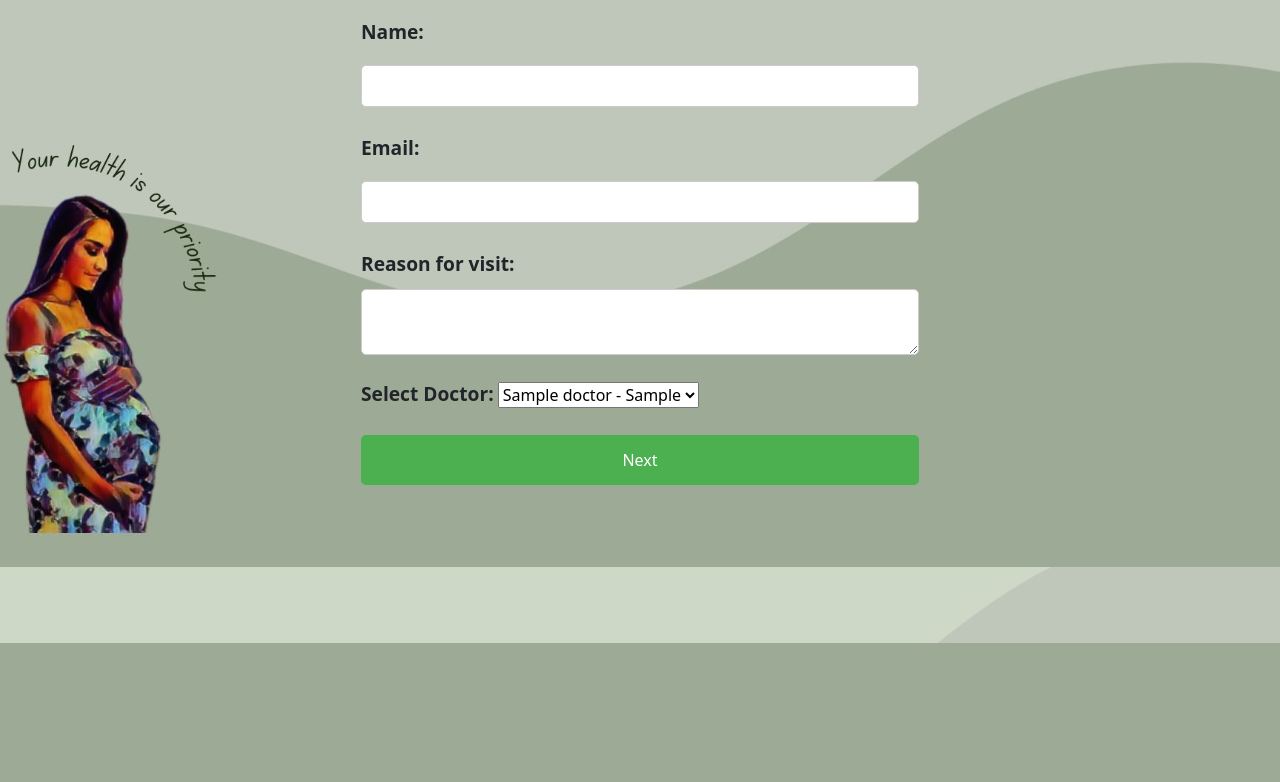
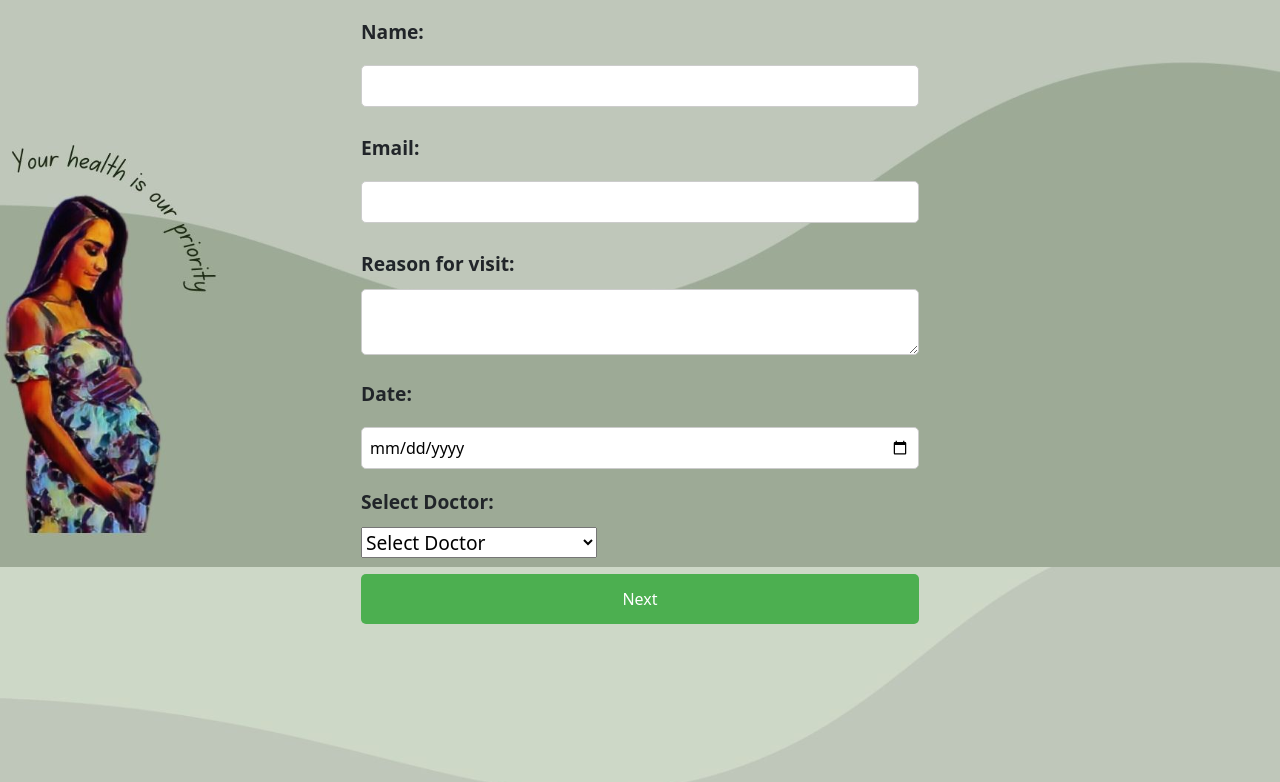
Before and after one commit to kelvin-kahuho/Momma-App---Flask, a Flask app: page /book in a window 1280 px wide. Shown: the part 233-1015 px from the top of the page. Before the commit the page ends 876 px from the top, so only its background shows below. Run offline with Flask 3, Linux system fonts and the light colour scheme; tables that the repository leaves empty hold one stand-in row (values such as "Sample post").

Commit message:
Updated booking appointment page that allows users to select doctors from the db among other fields that will be used for booking their appointments

```diff
--- a/index/templates/book_appointment.html
+++ b/index/templates/book_appointment.html
@@ -18,8 +18,13 @@
         <label for="message">Reason for visit:</label>
         <textarea  type="text" id="message" name="message" required></textarea>
 
+        <label for="date">Date:</label>
+        <input type="date" id="date" name="date" required>
+
         <label for="selected_doctor">Select Doctor:</label>
-        <select name="selected_doctor" id="selected_doctor">
+        <br>
+        <select style="font-size:larger;" name="selected_doctor" id="selected_doctor" required>
+            <option value=""> Select Doctor</option>
             <!-- Loop through available doctors and populate the dropdown options -->
             {% for doctor in available_doctors %}
                 <option value="{{ doctor.id }}">{{ doctor.name }} - {{ doctor.specialization }}</option>
```
